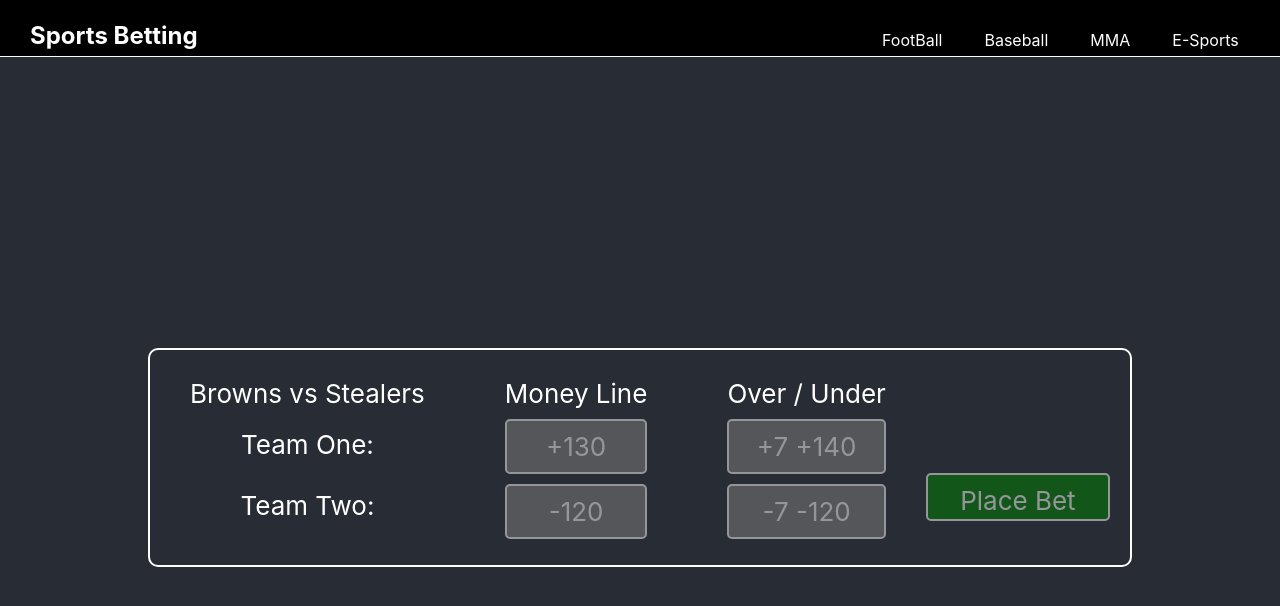
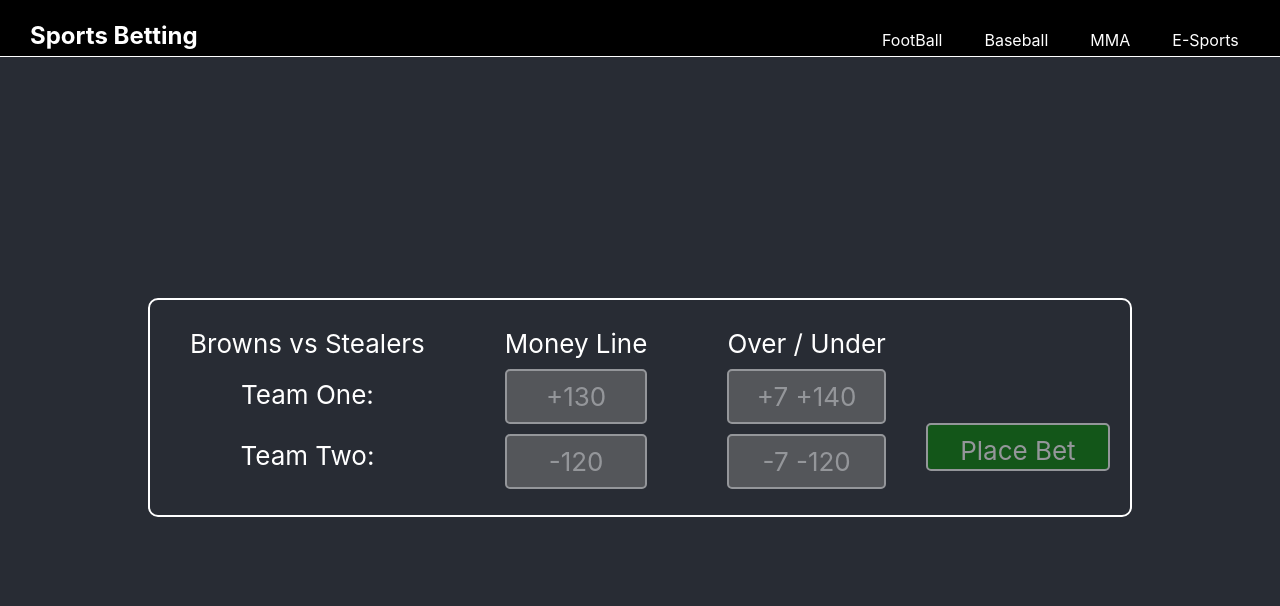
Before and after one commit to Klongrich/SportsBettingDemo, a React (Create React App) app: page / in a window 1280 px wide. Shown: the top 606 px of the page. Built offline with nearby package versions, Linux system fonts and the light colour scheme.

Commit message:
minor updates

```diff
--- a/package.json
+++ b/package.json
@@ -1,4 +1,5 @@
 {
+  "homepage": "https://klongrich.github.io/SportsBettingDemo",
   "name": "demo",
   "version": "0.1.0",
   "private": true,
@@ -12,6 +13,8 @@
     "styled-components": "^5.2.0"
   },
   "scripts": {
+    "predeploy": "npm run build",
+    "deploy": "gh-pages -d build",
     "start": "react-scripts start",
     "build": "react-scripts build",
     "test": "react-scripts test",
@@ -31,5 +34,8 @@
       "last 1 firefox version",
       "last 1 safari version"
     ]
+  },
+  "devDependencies": {
+    "gh-pages": "^3.1.0"
   }
 }
--- a/src/HomePage/index.js
+++ b/src/HomePage/index.js
@@ -5,6 +5,8 @@
 
 
 const Container = styled.div`
+
+    margin-top: -100px;
 
     border: 2px solid white;
     border-radius: 10px;
@@ -43,6 +45,7 @@
     &:hover {
         color: white;
         opacity: 1;
+        cursor: pointer;
     }
 
 `
@@ -71,6 +74,7 @@
     &:hover {
         color: white;
         opacity: 1;
+        cursor: pointer;
     }
 
 `
```
Also changed, not shown: 2 other files (tests, documents, lock files or other folders).
